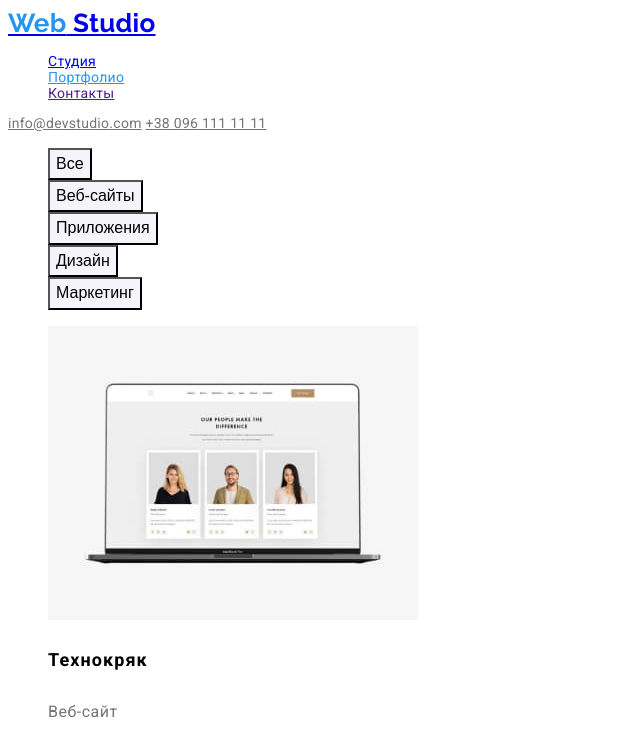
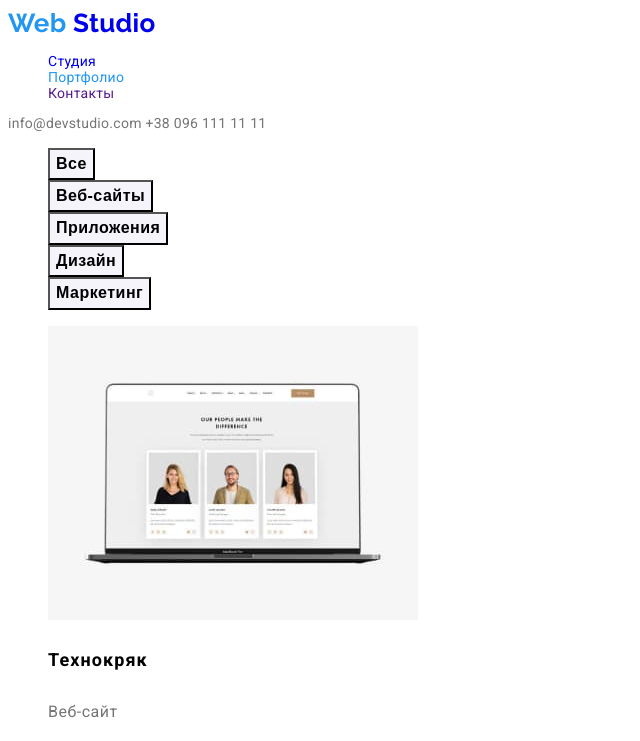
Before and after one commit to Vladyslav-Kostenko/goit-markup-hw-02, a plain HTML site: page portfolio.html in a window 1280 px wide. Shown: the top 741 px of the page, without its empty margins (0-640 px from the left). Drawn offline with Linux system fonts and the light colour scheme.

Commit message:
edited to mentor's check 1

```diff
--- a/portfolio.html
+++ b/portfolio.html
@@ -26,8 +26,9 @@
         <a href="tel:+380961111111" class="tel">+38 096 111 11 11</a>
     </header>
     <main>
+        <section>
             <!-- Фильтры -->
-        <section class="filters">
+            <div class="filters">
                 <ul>
                     <li class="filter-all">
                         <button>Все</button>
@@ -45,9 +46,9 @@
                         <button>Маркетинг</button>
                     </li>
                 </ul>
-        </section>
+            </div>
             <!--Проекты-->
-        <section class="projects">
+            <div class="projects">
                 <ul>
                     <li class="project-1">
                         <img src="images/porfolio/project-1.jpg" alt="photo project-1" width="370">
@@ -95,6 +96,7 @@
                         <p class="project-type">Приложение</p>
                     </li>
                 </ul>
+            </div>
         </section>
     </main>
     <footer>
--- a/styles/styles.css
+++ b/styles/styles.css
@@ -14,18 +14,22 @@
     --second-stroke-color: #EEEEEE;
 }
 
-/* ul preset */
+/* preset */
 ul {
     list-style-type: none;
 }
 
+a {
+    text-decoration: none;
+}
+
+/*main page*/
 body {
     font-family: 'Roboto';
     font-weight: 400;
     letter-spacing: 0.03em;
 }
 
-/*main page*/
 .main {
     background-color: var(--primary-page-color);
     color: var(--primary-text-color);
@@ -46,6 +50,10 @@ header {
 }
 
 .name-part-1 {
+    color: var(--accent-color);
+}
+
+.navigation :hover {
     color: var(--accent-color);
 }
 
@@ -73,6 +81,7 @@ header {
     font-weight: 900;
     font-size: 44px;
     line-height: 1.6;
+    text-transform: uppercase;
 }
 
 .order-button {
@@ -95,6 +104,8 @@ header {
 
 .features .text {
     color: var(--additional-text-color);
+    font-size: 14px;
+    line-height: 1.7;
 }
 
 .examples .header,
@@ -106,9 +117,12 @@ header {
 
 .team {
     background-color: var(--additional-page-color);
-    font-weight: 500;
     font-size: 16px;
     line-height: 1.2;
+}
+
+.team .name {
+    font-weight: 500;
 }
 
 .position {
@@ -138,9 +152,10 @@ address {
 .filters button {
     background-color: var(--additional-page-color);
     cursor: pointer;
-    font-weight: 500;
+    font-weight: 700;
     font-size: 16px;
     line-height: 1.65;
+    letter-spacing: 0.03em;
 }
 
 .filters button:hover,
```
Lines whose indentation alone changed are shown as unchanged.
